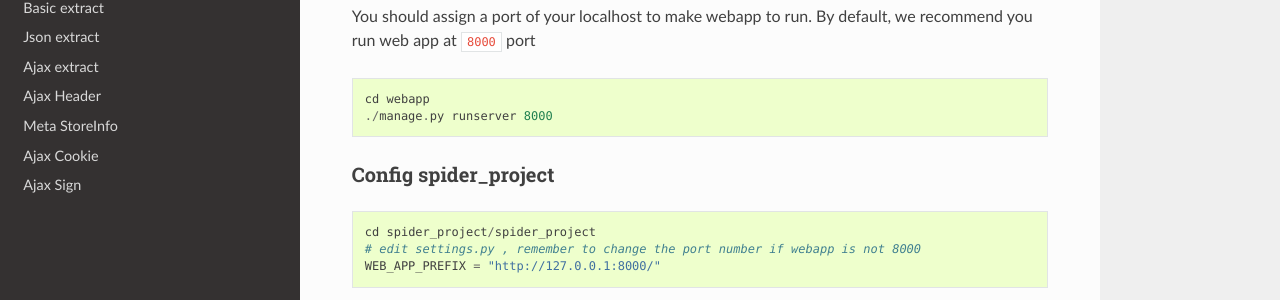
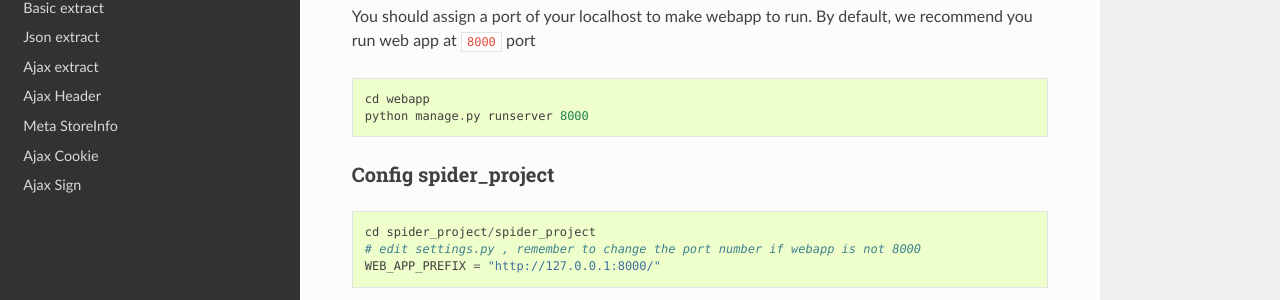
Before and after one commit to michael-yin/scrapy_guru, a Sphinx documentation site: the page built from docs/source/install.rst, in a window 1280 px wide and 1196 px high. Shown: the part 615-915 px from the top of the window. Built offline with Sphinx 7.4.7 and the Read the Docs theme 2.0.0, drawn with Linux system fonts in a browser that asks for light colours.

```diff
--- a/docs/source/install.rst
+++ b/docs/source/install.rst
@@ -30,7 +30,7 @@ You should assign a port of your localhost to make webapp to run. By default, we
 ::
 
     cd webapp
-    ./manage.py runserver 8000
+    python manage.py runserver 8000
 
 Config spider_project
 ======================
```
Also changed, not shown: docs/source/_images/scrapy_tuto.png.
